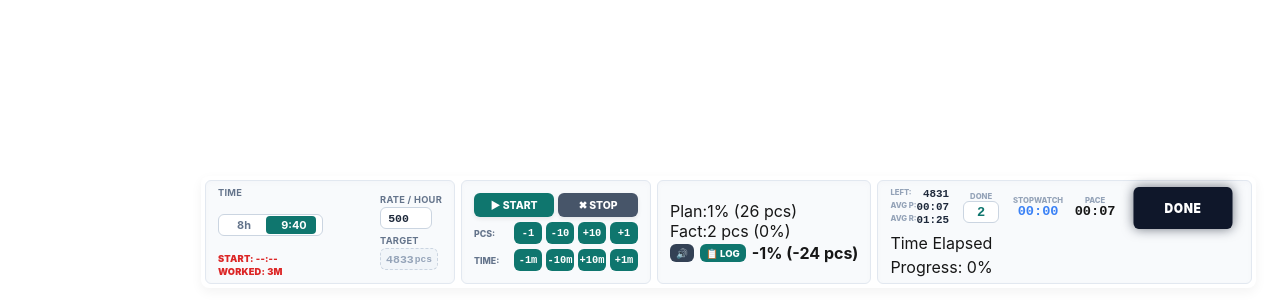
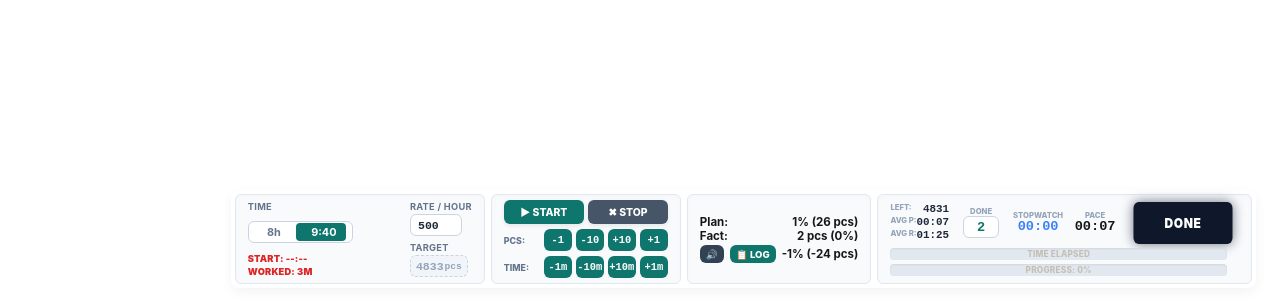
Before and after one commit to agr555/counter-app, a Next.js app: page / in a window 1280 px wide. Shown: the part 500-800 px from the top of the page. Built offline with nearby package versions, Linux system fonts and the light colour scheme.

Commit message:
Add missing progress text classes

```diff
--- a/app/widget.module.css
+++ b/app/widget.module.css
@@ -565,6 +565,61 @@
     height: 11px !important;
   }
 }
+/* ПОЛНОЕ ИСПРАВЛЕНИЕ ДЛЯ ПОЛОС ПРОГРЕССА И СТРОК ПЛАН/ФАКТ */
+.progressRow {
+  display: flex !important;
+  justify-content: space-between !important;
+  align-items: center !important;
+  width: 100% !important;
+}
+
+.rowLabel, .rowValue {
+  font-family: -apple-system, BlinkMacSystemFont, "Segoe UI", Roboto, sans-serif !important;
+  font-size: 0.72rem !important;
+  font-weight: 700 !important;
+}
+
+.extendedPaceTrack, .bottomProgressBarTrack {
+  width: calc(100% - 12px);
+  height: 12px;
+  background-color: #e2e8f0;
+  border-radius: 4px;
+  position: relative;
+  overflow: hidden;
+  box-shadow: inset 0 1px 2px rgba(0, 0, 0, 0.08);
+}
+
+/* Текст внутри верхней полосы (Time Elapsed) */
+.extendedPaceText {
+  position: absolute !important;
+  inset: 0 !important;
+  display: flex !important;
+  align-items: center !important;
+  justify-content: center !important;
+  font-size: 0.52rem !important;
+  font-weight: 800 !important;
+  color: #1e293b !important;
+  text-transform: uppercase !important;
+  letter-spacing: 0.02em !important;
+  mix-blend-mode: difference !important;
+  font-family: -apple-system, BlinkMacSystemFont, "Segoe UI", Roboto, sans-serif !important;
+}
+
+/* Текст нижней полосы прогресса (Progress) */
+.bottomProgressBarText {
+  position: absolute !important;
+  inset: 0 !important;
+  display: flex !important;
+  align-items: center !important;
+  justify-content: center !important;
+  font-size: 0.52rem !important;
+  font-weight: 800 !important;
+  color: #1e293b !important;
+  text-transform: uppercase !important;
+  letter-spacing: 0.02em !important;
+  mix-blend-mode: difference !important;
+  font-family: -apple-system, BlinkMacSystemFont, "Segoe UI", Roboto, sans-serif !important;
+}
 
 /* СТУПЕНЬ 3: ПОЛНАЯ МОБИЛЬНАЯ АДАПТАЦИЯ (ЭКРАНЫ МЕНЬШЕ 600px) — СТРОГИЙ СТОЛБИК */
 @media (max-width: 600px) {
```
